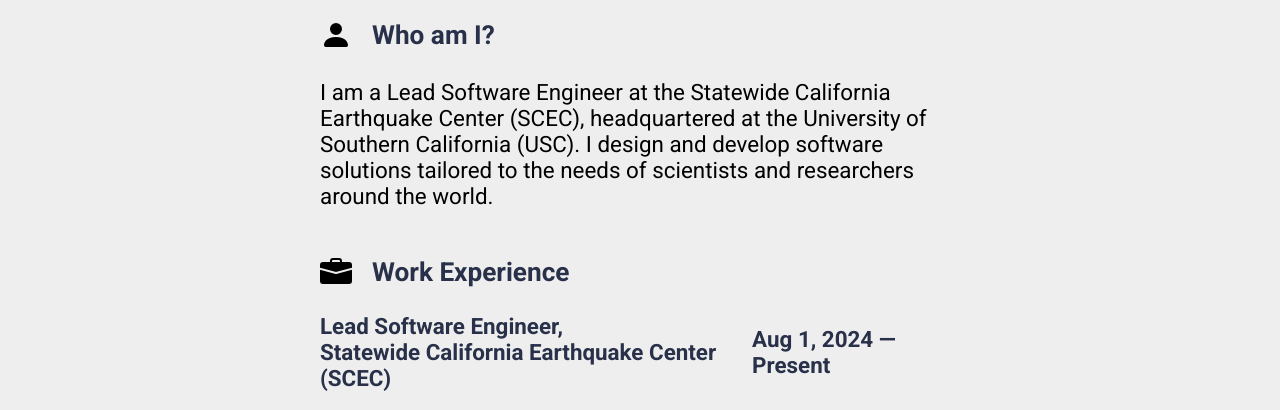
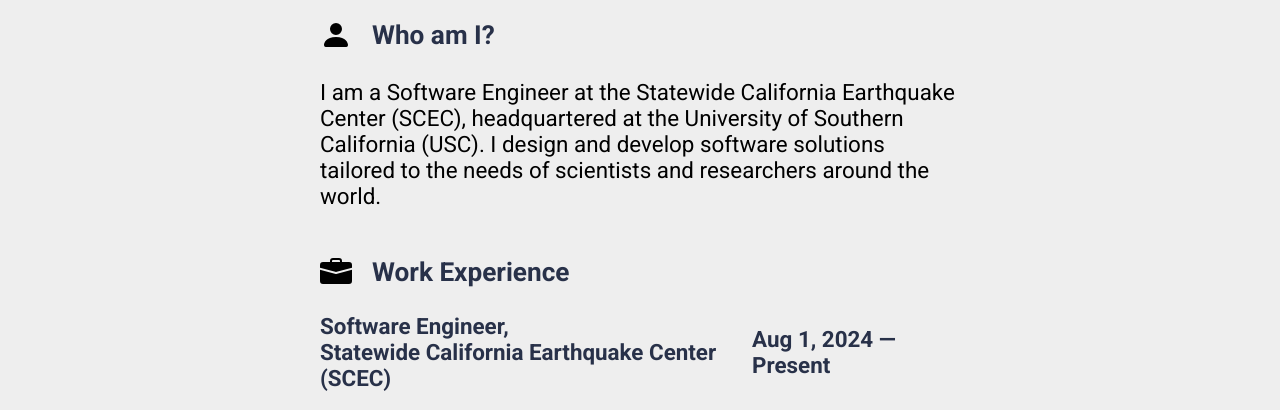
Before and after one commit to abhatthal/portfolio, a plain HTML site: page index.html in a window 1280 px wide. Shown: the part 374-784 px from the top of the page. Drawn offline with Linux system fonts and the light colour scheme.

Commit message:
Update title

```diff
--- a/index.html
+++ b/index.html
@@ -61,7 +61,7 @@
         <h3>Who am I?</h3>
       </div>
       <p>
-        I am a Lead Software Engineer at the Statewide California Earthquake Center (SCEC),
+        I am a Software Engineer at the Statewide California Earthquake Center (SCEC),
         headquartered at the University of Southern California (USC).
         I design and develop software solutions tailored to the needs of scientists and researchers
         around the world.
@@ -75,7 +75,7 @@
       </div>
       <div class="job">
         <div class="top-line">
-          <h4 class="position">Lead Software Engineer,<br>Statewide California Earthquake Center (SCEC)</h4>
+          <h4 class="position">Software Engineer,<br>Statewide California Earthquake Center (SCEC)</h4>
           <h4 class="work-term">Aug 1, 2024 &mdash; Present</h4>
         </div>
         <ul>
```
Also changed, not shown: 1 other file.
